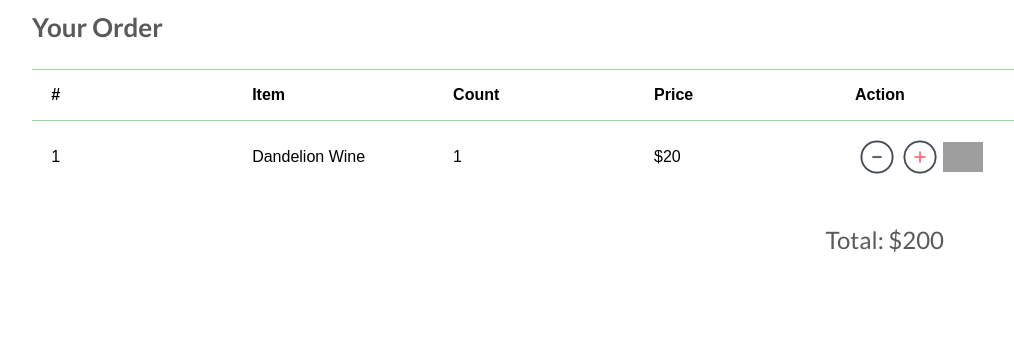
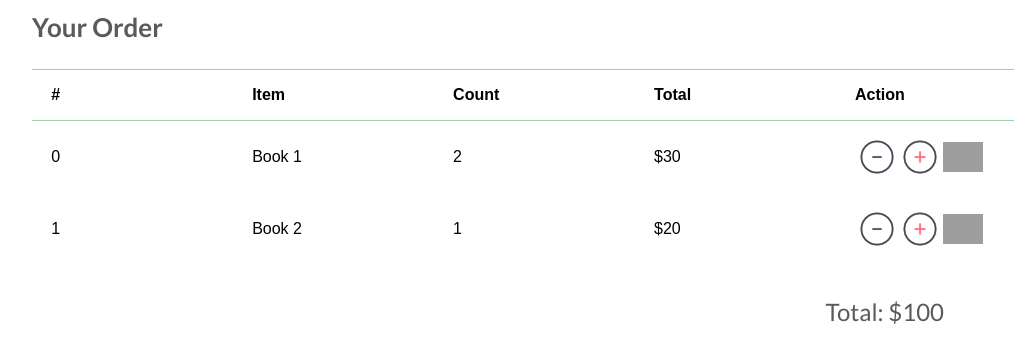
Before and after one commit to alena-shp/books-store, a React (Create React App) app: page / in a window 1280 px wide. Shown: the part 729-1092 px from the top of the page, without its empty margins (96-1110 px from the left). Before the commit the page ends 1071 px from the top, so only its background shows below. Built offline with nearby package versions, Linux system fonts and the light colour scheme; grey boxes are pictures that could not be loaded.

Commit message:
add array cartItems

```diff
--- a/src/components/shopCardTable/index.js
+++ b/src/components/shopCardTable/index.js
@@ -1,10 +1,17 @@
 import React from "react"
+import { connect } from "react-redux"
+import "./shopCardTable.scss"
 import deleteImg from "./../../assets/deleteImg.png"
 import plusImg from "./../../assets/plusImg.png"
 import minusImg from "./../../assets/minusImg.png"
-import "./shopCardTable.scss"
 
-const ShopCardTable = () => {
+const ShopCardTable = ({
+  cartItems,
+  orderTotal,
+  onIncrease,
+  onDecrease,
+  onDelete
+}) => {
   return (
     <div className="shop-carg-table">
       <h3 className="shop-carg-table__title">Your Order</h3>
@@ -14,32 +21,42 @@ const ShopCardTable = () => {
             <th>#</th>
             <th>Item</th>
             <th>Count</th>
-            <th>Price</th>
+            <th>Total</th>
             <th>Action</th>
           </tr>
         </thead>
         <tbody>
-          <tr>
-            <td>1</td>
-            <td>Dandelion Wine</td>
-            <td>1</td>
-            <td>$20</td>
+          {cartItems.map((item, idx) => {
+            const { id, title, count, total } = item
+            return (
+              <tr key={id}>
+                <td>{idx}</td>
+                <td>{title}</td>
+                <td>{count}</td>
+                <td>${total}</td>
                 <td>
-              <button className="table__btn">
+                  <button onClick={() => onIncrease(id)} className="table__btn">
                     <img src={minusImg} alt="" />
                   </button>
-              <button className="table__btn">
+                  <button onClick={() => onDecrease(id)} className="table__btn">
                     <img src={plusImg} alt="" />
                   </button>
-              <button className="table__btn">
+                  <button onClick={() => onDelete(id)} className="table__btn">
                     <img src={deleteImg} alt="" />
                   </button>
                 </td>
               </tr>
+            )
+          })}
         </tbody>
       </table>
-      <p className="shop-carg-table__total">Total: $200</p>
+      <p className="shop-carg-table__total">Total: ${orderTotal}</p>
     </div>
   )
 }
-export default ShopCardTable
+
+const mapStateToProps = ({ cartItems, orderTotal }) => ({
+  cartItems,
+  orderTotal
+})
+export default connect(mapStateToProps)(ShopCardTable)
--- a/src/reducers/index.js
+++ b/src/reducers/index.js
@@ -6,25 +6,33 @@ import {
 const initialState = {
   books: [],
   loading: true,
-  error: null
+  error: null,
+  cartItems: [
+    { id: 1, title: "Book 1", count: 2, total: 30 },
+    { id: 2, title: "Book 2", count: 1, total: 20 }
+  ],
+  orderTotal: 100
 }
 
 const reducer = (state = initialState, action) => {
   switch (action.type) {
     case FETCH_BOOKS_REQUEST:
       return {
+        ...state,
         books: [],
         loading: true,
         error: null
       }
     case FETCH_BOOKS_SUCCESS:
       return {
+        ...state,
         books: action.payload,
         loading: false,
         error: null
       }
     case FETCH_BOOKS_FAILURE:
       return {
+        ...state,
         books: [],
         loading: false,
         error: action.payload
--- a/src/store.js
+++ b/src/store.js
@@ -1,6 +1,9 @@
-import {createStore} from "redux"
+import { createStore } from "redux"
 import reducer from "./reducers"
 
-const store = createStore(reducer)
+const store = createStore(
+  reducer,
+  window.__REDUX_DEVTOOLS_EXTENSION__ && window.__REDUX_DEVTOOLS_EXTENSION__()
+)
 
 export default store
```
Lines whose indentation alone changed are shown as unchanged.
